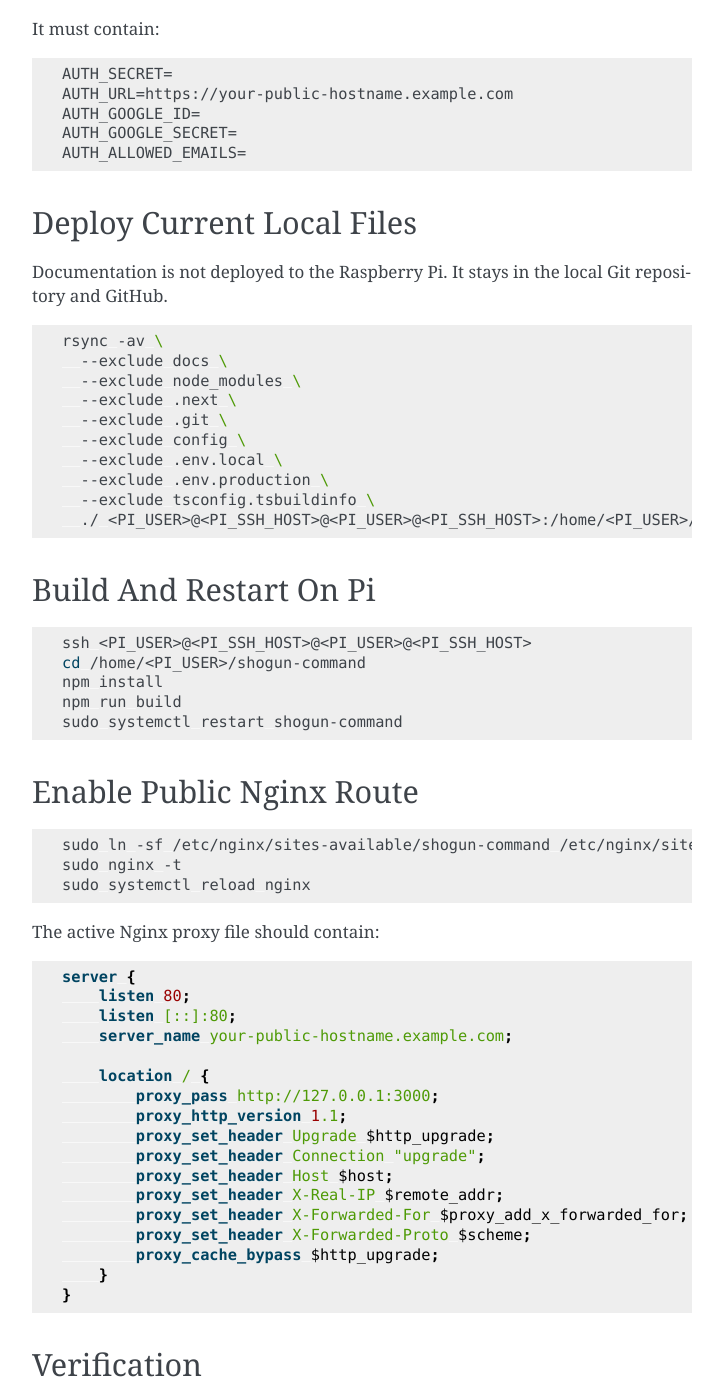
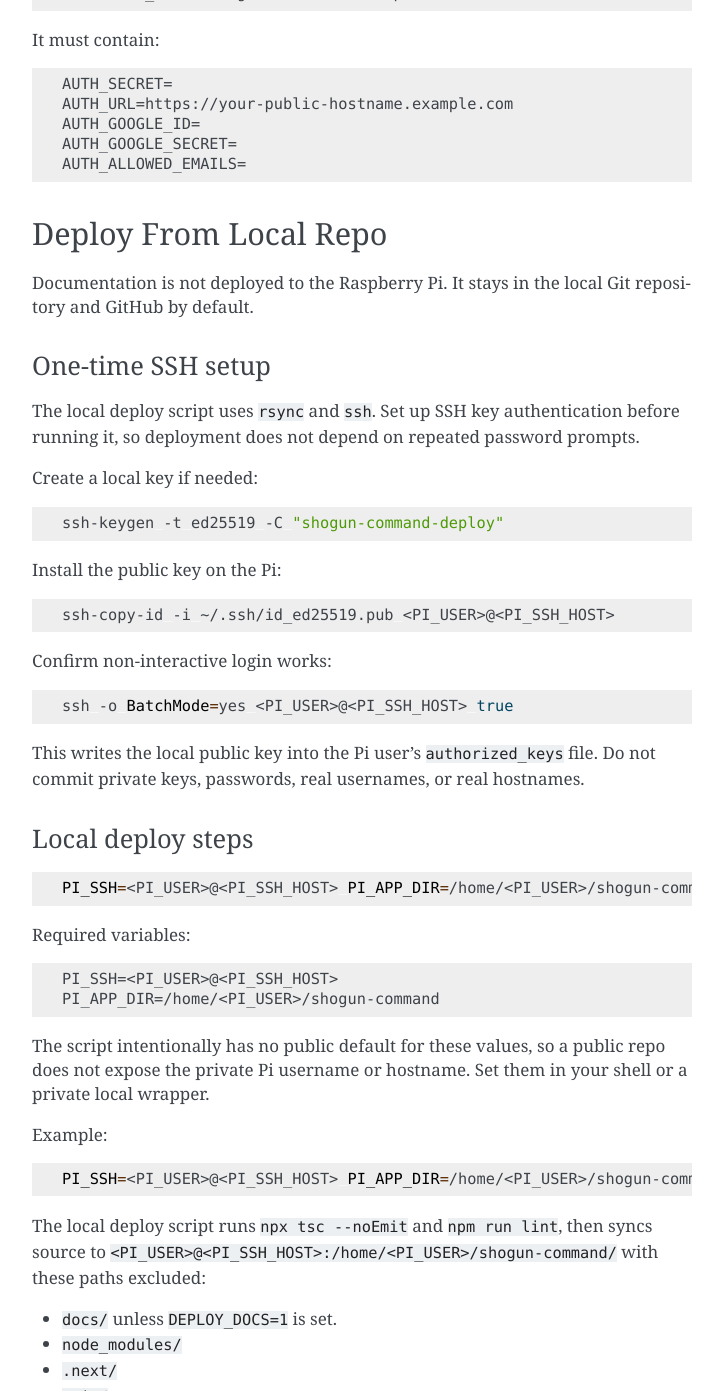
Before and after one commit to DiogoBranda/shogun-command, a Sphinx documentation site: the page built from docs/deployment.rst, in a window 1280 px wide and 1400 px high, scrolled down 2162 px, cut to the strip 0-1391 px from the top of the window. Shown: the whole strip, without its empty margins (388-1111 px from the left). Built offline with Sphinx 7.4.7, drawn with Linux system fonts in a browser that asks for light colours; some of the changed text lies outside the part shown.

Commit message:
[Feat] Add live Pi refresh deploy docs (#1)
* Add live Pi refresh deploy docs

* Fix local deploy sudo tty

* Document Pi deploy authentication

```diff
--- a/docs/deployment.rst
+++ b/docs/deployment.rst
@@ -33,8 +33,9 @@
 .. mermaid::
 
    flowchart TD
-     Local["Local repo /home/diogo/repos/HomeAutomation"]
-     Rsync["rsync excluding docs, node_modules, .next, .git, config, real env files"]
+     Local["Local repo"]
+     Rsync["scripts/deploy-local-to-pi.sh"]
+     Pull["scripts/deploy-on-pi.sh"]
      PiPath["Pi /home/<PI_USER>/shogun-command"]
      EnvFile[".env.production"]
      Systemd["systemd shogun-command"]
@@ -42,6 +43,7 @@
      Public["https://your-public-hostname.example.com"]
 
      Local --> Rsync --> PiPath
+     Local --> GitHub["GitHub origin/main"] --> Pull --> PiPath
      EnvFile --> Systemd
      PiPath --> Systemd
      Systemd --> Nginx --> Public
@@ -60,8 +62,8 @@
 
    [Service]
    Type=simple
-   User=<PI_USER>@<PI_SSH_HOST>
-   Group=<PI_USER>@<PI_SSH_HOST>
+   User=<PI_USER>
+   Group=<PI_USER>
    WorkingDirectory=/home/<PI_USER>/shogun-command
    Environment=NODE_ENV=production
    Environment=PORT=3000
@@ -105,35 +107,101 @@
    AUTH_GOOGLE_SECRET=
    AUTH_ALLOWED_EMAILS=
 
-Deploy Current Local Files
---------------------------
+Deploy From Local Repo
+----------------------
 
 Documentation is not deployed to the Raspberry Pi. It stays in the local Git
-repository and GitHub.
+repository and GitHub by default.
+
+One-time SSH setup
+~~~~~~~~~~~~~~~~~~
+
+The local deploy script uses ``rsync`` and ``ssh``. Set up SSH key
+authentication before running it, so deployment does not depend on repeated
+password prompts.
+
+Create a local key if needed:
 
 .. code-block:: bash
 
-   rsync -av \
-     --exclude docs \
-     --exclude node_modules \
-     --exclude .next \
-     --exclude .git \
-     --exclude config \
-     --exclude .env.local \
-     --exclude .env.production \
-     --exclude tsconfig.tsbuildinfo \
-     ./ <PI_USER>@<PI_SSH_HOST>@<PI_USER>@<PI_SSH_HOST>:/home/<PI_USER>/shogun-command/
+   ssh-keygen -t ed25519 -C "shogun-command-deploy"
 
-Build And Restart On Pi
------------------------
+Install the public key on the Pi:
 
 .. code-block:: bash
 
-   ssh <PI_USER>@<PI_SSH_HOST>@<PI_USER>@<PI_SSH_HOST>
+   ssh-copy-id -i ~/.ssh/id_ed25519.pub <PI_USER>@<PI_SSH_HOST>
+
+Confirm non-interactive login works:
+
+.. code-block:: bash
+
+   ssh -o BatchMode=yes <PI_USER>@<PI_SSH_HOST> true
+
+This writes the local public key into the Pi user's ``authorized_keys`` file.
+Do not commit private keys, passwords, real usernames, or real hostnames.
+
+Local deploy steps
+~~~~~~~~~~~~~~~~~~
+
+.. code-block:: bash
+
+   PI_SSH=<PI_USER>@<PI_SSH_HOST> PI_APP_DIR=/home/<PI_USER>/shogun-command npm run deploy:local
+
+Required variables:
+
+.. code-block:: text
+
+   PI_SSH=<PI_USER>@<PI_SSH_HOST>
+   PI_APP_DIR=/home/<PI_USER>/shogun-command
+
+The script intentionally has no public default for these values, so a public
+repo does not expose the private Pi username or hostname. Set them in your shell
+or a private local wrapper.
+
+Example:
+
+.. code-block:: bash
+
+   PI_SSH=<PI_USER>@<PI_SSH_HOST> PI_APP_DIR=/home/<PI_USER>/shogun-command npm run deploy:local
+
+The local deploy script runs ``npx tsc --noEmit`` and ``npm run lint``, then
+syncs source to ``<PI_USER>@<PI_SSH_HOST>:/home/<PI_USER>/shogun-command/`` with these
+paths excluded:
+
+* ``docs/`` unless ``DEPLOY_DOCS=1`` is set.
+* ``node_modules/``
+* ``.next/``
+* ``.git/``
+* ``.env.local``
+* ``.env.production``
+* ``*.local.md``
+* ``config/*.local.json``
+* ``tsconfig.tsbuildinfo``
+
+After syncing, the script opens an interactive SSH session with ``ssh -tt`` so
+remote ``sudo`` can prompt for a password if the Pi user does not have
+passwordless service management. It then runs ``npm ci``, ``npm run build``,
+``sudo systemctl restart shogun-command``, and prints service status plus recent
+logs.
+
+Deploy From The Pi
+------------------
+
+Use this when the Pi already has the Git checkout and should pull from
+``origin/main`` itself.
+
+.. code-block:: bash
+
+   ssh <PI_USER>@<PI_SSH_HOST>
    cd /home/<PI_USER>/shogun-command
-   npm install
-   npm run build
-   sudo systemctl restart shogun-command
+   npm run deploy:pi
+
+The Pi deploy script runs ``git fetch``, ``git pull --ff-only origin main``,
+``npm ci``, ``npm run build``, restarts ``shogun-command``, and prints service
+status plus recent logs. It defaults ``PI_APP_DIR`` to the current directory
+when run on the Pi. Use ``PI_APP_DIR``, ``GIT_REMOTE``, or ``GIT_BRANCH`` to
+override runtime values.
 
 Enable Public Nginx Route
 -------------------------
@@ -169,6 +237,18 @@
 Verification
 ------------
 
+After any deployment, confirm the process and logs:
+
+.. code-block:: bash
+
+   ssh <PI_USER>@<PI_SSH_HOST>
+   systemctl status shogun-command --no-pager -l
+   journalctl -u shogun-command -n 80 --no-pager
+
+Then open the dashboard and confirm the ``Updated`` timestamp advances about
+every five seconds. When authenticated, ``/api/system/health`` should report the
+Pi hostname because the API reads the machine running the Next.js process.
+
 .. test:: Public root redirects to login
    :id: TEST_PUBLIC_ROOT_REDIRECT
    :status: active
--- a/docs/index.rst
+++ b/docs/index.rst
@@ -2,8 +2,9 @@
 ============================
 
 Shogun Command is a private Next.js mission-control dashboard for a Raspberry Pi
-<PI_USER>@<PI_SSH_HOST>. The public hostname is protected by application-level Google OAuth,
-with command pages and command APIs locked behind an allowlisted Google account.
+at ``<PI_USER>@<PI_SSH_HOST>``. The public hostname is protected by
+application-level Google OAuth, with command pages and command APIs locked
+behind an allowlisted Google account.
 
 .. toctree::
    :maxdepth: 2
@@ -13,6 +14,7 @@
    google-authentication
    deployment
    operations
+   codex-context
    requirements
 
 Quick Facts
--- a/package.json
+++ b/package.json
@@ -6,7 +6,9 @@
     "dev": "next dev",
     "build": "next build",
     "start": "next start -H 127.0.0.1 -p 3000",
-    "lint": "next lint"
+    "lint": "next lint",
+    "deploy:local": "scripts/deploy-local-to-pi.sh",
+    "deploy:pi": "scripts/deploy-on-pi.sh"
   },
   "dependencies": {
     "@radix-ui/react-slot": "^1.1.2",
```
Also changed, not shown: docs/architecture.rst (+21 -0 lines), docs/codex-context.rst (added, +66 -0 lines), docs/operations.rst (+76 -0 lines), 4 other files.
